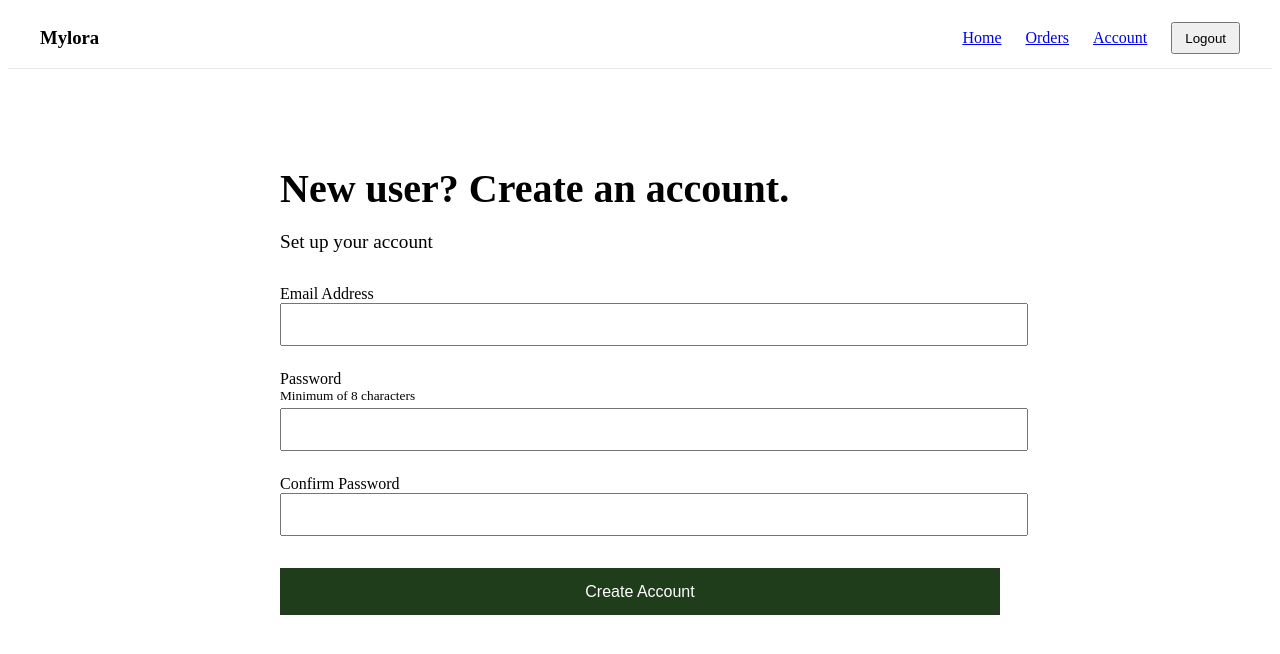
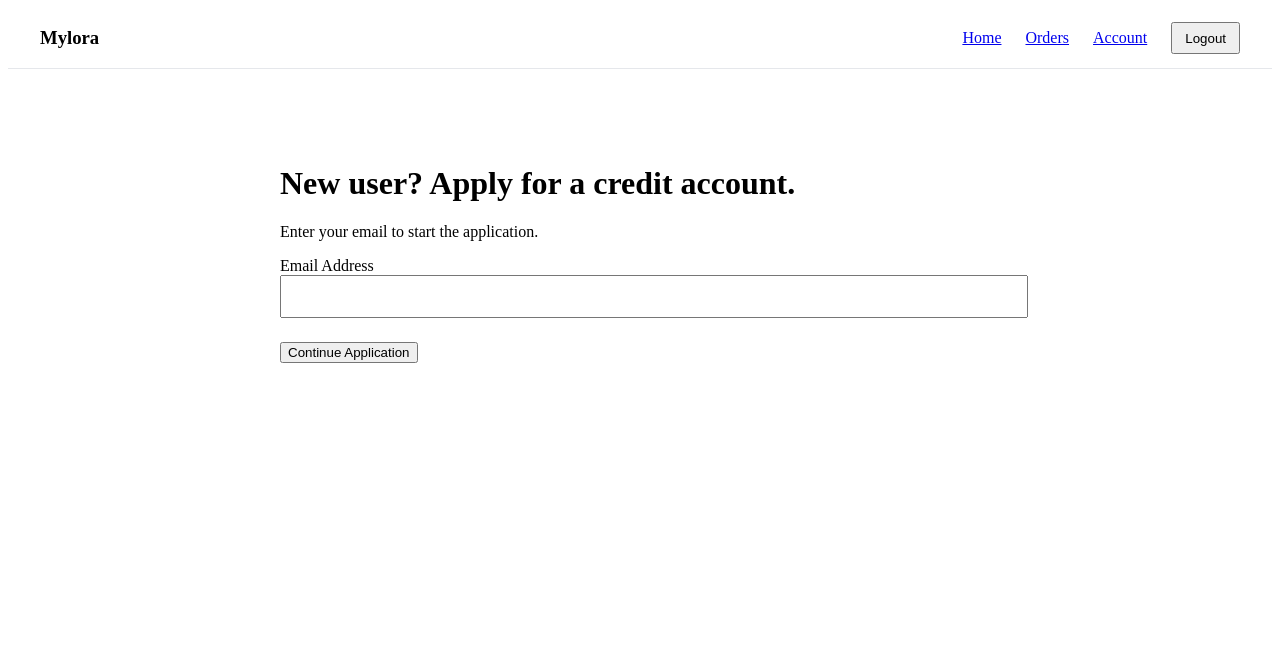
Before and after one commit to vorrjjard-2/mylora-ghostbusters, a React app in the folder frontend/: page /apply/step-1 in a window 1280 px wide. Shown: the top 654 px of the page. Built offline with nearby package versions, Linux system fonts and the light colour scheme; the HTML template or start-up script is replaced by a standard one.

Commit message:
application work

```diff
--- a/frontend/src/pages/apply/ApplyStep1.jsx
+++ b/frontend/src/pages/apply/ApplyStep1.jsx
@@ -2,39 +2,23 @@ import { useState } from "react";
 import { useNavigate } from "react-router-dom";
 
 export default function ApplyStep1() {
+  const [email, setEmail] = useState("");
+  const [error, setError] = useState(null);
   const navigate = useNavigate();
-
-  const [email, setEmail] = useState("");
-  const [password, setPassword] = useState("");
-  const [confirmPassword, setConfirmPassword] = useState("");
-  const [error, setError] = useState(null);
 
   function handleNext(e) {
     e.preventDefault();
     setError(null);
 
-    if (!email || !password || !confirmPassword) {
-      setError("All fields are required.");
+    if (!email) {
+      setError("Email is required.");
       return;
     }
 
-    if (password.length < 8) {
-      setError("Password must be at least 8 characters.");
-      return;
-    }
-
-    if (password !== confirmPassword) {
-      setError("Passwords do not match.");
-      return;
-    }
-
-    // Save step 1 data
+    // ✅ Store ONLY email
     localStorage.setItem(
       "application_step_1",
-      JSON.stringify({
-        email,
-        password, // ⚠️ acceptable temporarily; later we hash on backend
-      })
+      JSON.stringify({ email })
     );
 
     navigate("/apply/step-2");
@@ -42,13 +26,8 @@ export default function ApplyStep1() {
 
   return (
     <div style={{ maxWidth: 720, margin: "4rem auto" }}>
-      <h1 style={{ fontSize: "2.5rem", marginBottom: "0.5rem" }}>
-        New user? Create an account.
-      </h1>
-
-      <p style={{ fontSize: "1.2rem", marginBottom: "2rem" }}>
-        Set up your account
-      </p>
+      <h1>New user? Apply for a credit account.</h1>
+      <p>Enter your email to start the application.</p>
 
       <form onSubmit={handleNext}>
         <div style={{ marginBottom: "1.5rem" }}>
@@ -56,56 +35,16 @@ export default function ApplyStep1() {
           <input
             type="email"
             value={email}
-            onChange={(e) => setEmail(e.target.value)}
+            onChange={e => setEmail(e.target.value)}
+            required
             style={{ width: "100%", padding: "0.75rem" }}
-            required
           />
         </div>
 
-        <div style={{ marginBottom: "1.5rem" }}>
-          <label>Password</label>
-          <small style={{ display: "block", marginBottom: "0.25rem" }}>
-            Minimum of 8 characters
-          </small>
-          <input
-            type="password"
-            value={password}
-            onChange={(e) => setPassword(e.target.value)}
-            style={{ width: "100%", padding: "0.75rem" }}
-            required
-          />
-        </div>
+        {error && <p style={{ color: "red" }}>{error}</p>}
 
-        <div style={{ marginBottom: "2rem" }}>
-          <label>Confirm Password</label>
-          <input
-            type="password"
-            value={confirmPassword}
-            onChange={(e) => setConfirmPassword(e.target.value)}
-            style={{ width: "100%", padding: "0.75rem" }}
-            required
-          />
-        </div>
-
-        {error && (
-          <p style={{ color: "red", marginBottom: "1rem" }}>
-            {error}
-          </p>
-        )}
-
-        <button
-          type="submit"
-          style={{
-            width: "100%",
-            padding: "0.9rem",
-            background: "#1f3d1b",
-            color: "white",
-            border: "none",
-            fontSize: "1rem",
-            cursor: "pointer",
-          }}
-        >
-          Create Account
+        <button type="submit">
+          Continue Application
         </button>
       </form>
     </div>
```
